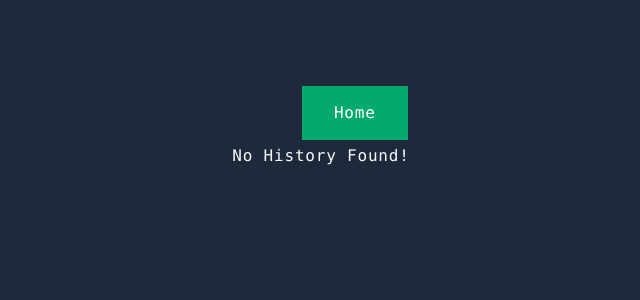
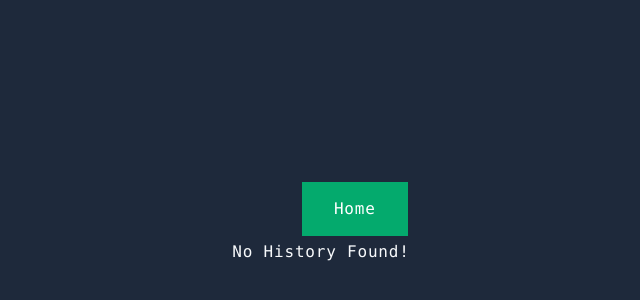
Before and after one commit to ratnasree-ghosh/typing-speed-test, a React (Create React App) app: page /history in a window 1280 px wide. Shown: the part 268-568 px from the top of the page, without its empty margins (319-959 px from the left). Built offline with nearby package versions, Linux system fonts and the light colour scheme.

Commit message:
style changed

```diff
--- a/src/index.css
+++ b/src/index.css
@@ -7,6 +7,10 @@
   body {
     @apply bg-slate-800 text-slate-50 min-h-screen grid place-items-center	px-4 tracking-wider font-mono;
   }
+}
+
+#root{
+  margin-top: 12rem;
 }
 
 .history-con{
```
